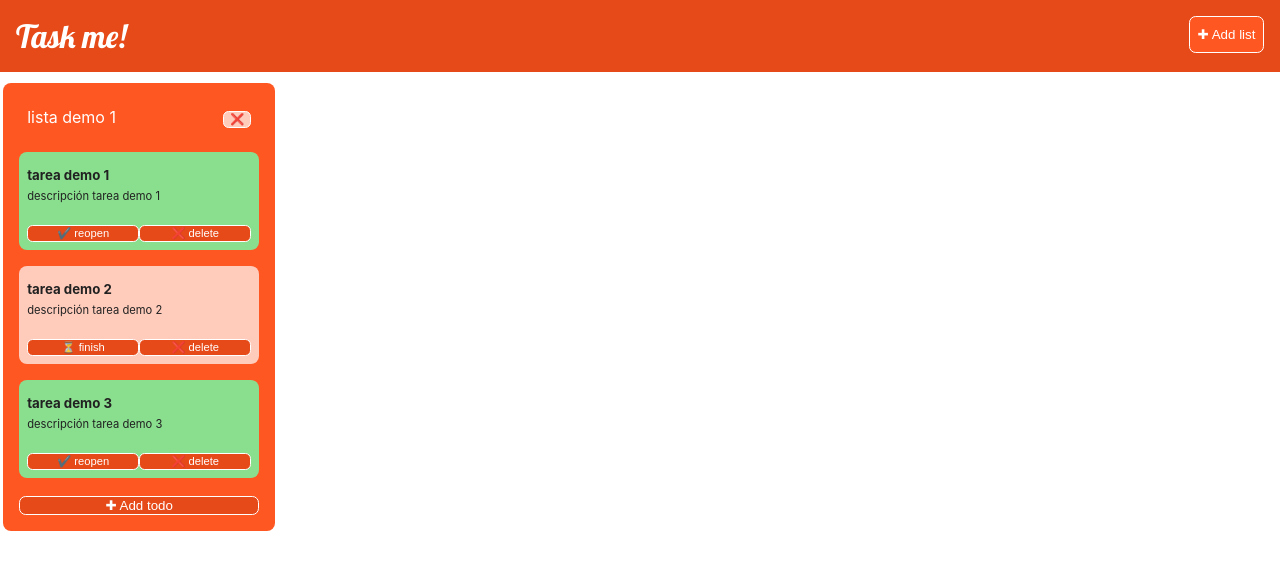
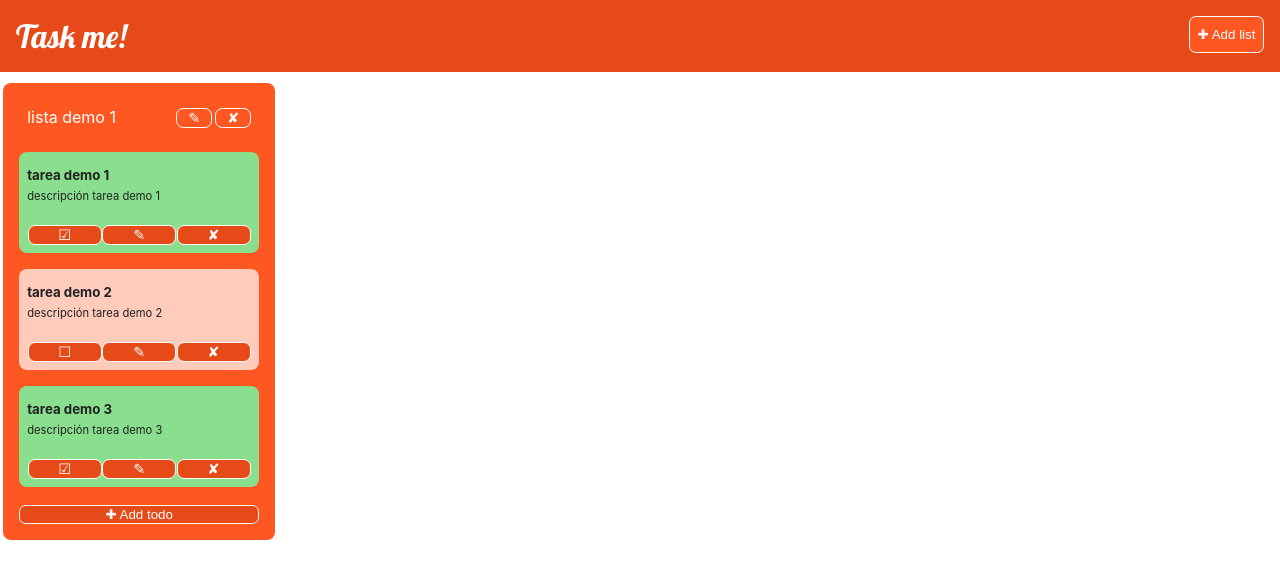
Before and after one commit to diegosuarez-dev/reto3-trellolike, a React (Create React App) app: page / in a window 1280 px wide. Shown: the top 578 px of the page. Built offline with nearby package versions, Linux system fonts and the light colour scheme.

Commit message:
Añadidos los botones de edición a la maquetación

```diff
--- a/src/components/ListsPanel/ListsPanel.css
+++ b/src/components/ListsPanel/ListsPanel.css
@@ -22,16 +22,21 @@
   color: #FFFFFF;
 }
 .panel .list .heading button {
-  font-size: 0.7em;
-  background-color: #FFCCBC;
+  font-size: 0.9em;
+  background-color: #FF5722;
   color: #FFFFFF;
   border-width: 1px;
   border-color: #FFFFFF;
   border-style: solid;
   border-radius: 0.5em;
+  margin-left: 0.2em;
+  width: 2.5em;
 }
-.panel .list .heading button:hover {
-  background-color: #FF5722;
+.panel .list .heading #delete:hover {
+  background-color: red;
+}
+.panel .list .heading #edit:hover {
+  background-color: orange;
 }
 .panel .list .todos {
   display: flex;
@@ -63,8 +68,8 @@
   padding: 0.5em;
 }
 .panel .list .todos .task .actions button {
-  font-size: 0.7em;
-  width: 50%;
+  font-size: 0.9em;
+  width: 33%;
   background-color: #E64A19;
   color: #FFFFFF;
   border-width: 1px;
--- a/src/components/ListsPanel/ListsPanel.jsx
+++ b/src/components/ListsPanel/ListsPanel.jsx
@@ -27,8 +27,11 @@ const ListsPanel = props => {
                             {list.text}
                         </div>
                         <div className='actions'>
-                            <button onClick={() => props.deleteList(list.listId)}>
-                                {'❌'}
+                            <button id='edit'>
+                                {'✎'}
+                            </button>
+                            <button id='delete' onClick={() => props.deleteList(list.listId)}>
+                                {'✘'}
                             </button>
                         </div>
                     </div>
@@ -53,10 +56,13 @@ const ListsPanel = props => {
                                         <button
                                             onClick={() => props.toggleCompleted(todo.id, list.listId)}
                                         >
-                                            {!todo.completed ? '⏳ finish' : '✔️ reopen'}
+                                            {!todo.completed ? '☐' : '☑'}
+                                        </button>
+                                        <button>
+                                            {'✎'}
                                         </button>
                                         <button onClick={() => props.deleteTodo(todo.id, list.listId)}>
-                                            {'❌ delete'}
+                                            {'✘'}
                                         </button>
                                     </div>
                                 </div>
--- a/src/components/ListsPanel/ListsPanel.scss
+++ b/src/components/ListsPanel/ListsPanel.scss
@@ -20,16 +20,21 @@
             padding: 1em;
             color: $white;
             button {
-                font-size: 0.7em;
-                background-color: $light-primary;
+                font-size: 0.9em;
+                background-color: $primary;
                 color: $white;
                 border-width: 1px;
                 border-color: $white;
                 border-style: solid;
                 border-radius: 0.5em;
+                margin-left: 0.2em;
+                width: 2.5em;
             }
-            button:hover {
-                background-color: $primary;
+            #delete:hover {
+                background-color: red;
+            }
+            #edit:hover {
+                background-color: orange;
             }
         }
         .todos {
@@ -59,8 +64,8 @@
                     justify-content: space-evenly;
                     padding: 0.5em;
                     button {
-                        font-size: 0.7em;
-                        width: 50%;
+                        font-size: 0.9em;
+                        width: 33%;
                         background-color: $dark-primary;
                         color: $white;
                         border-width: 1px;
```
Also changed, not shown: 1 other file (tests, documents, lock files or other folders).
